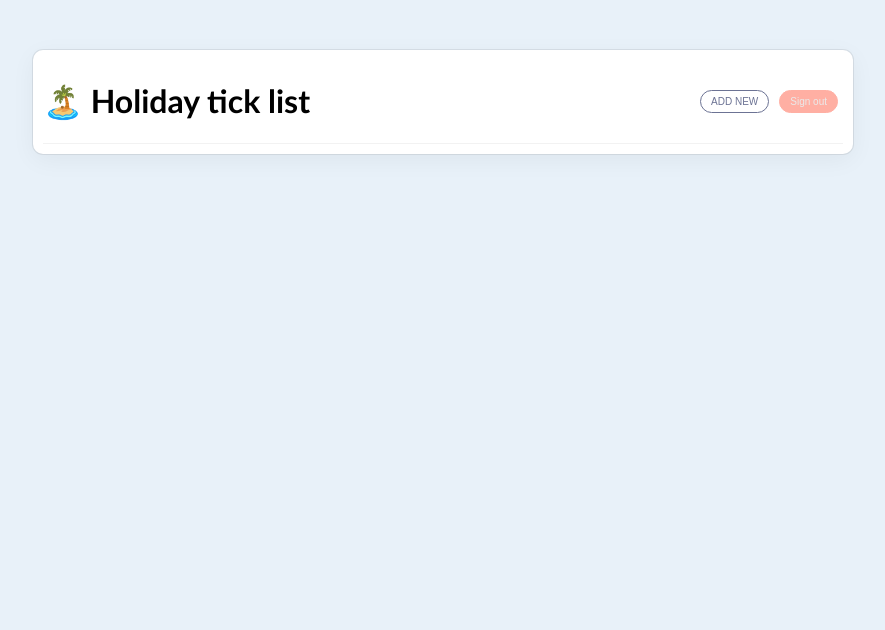
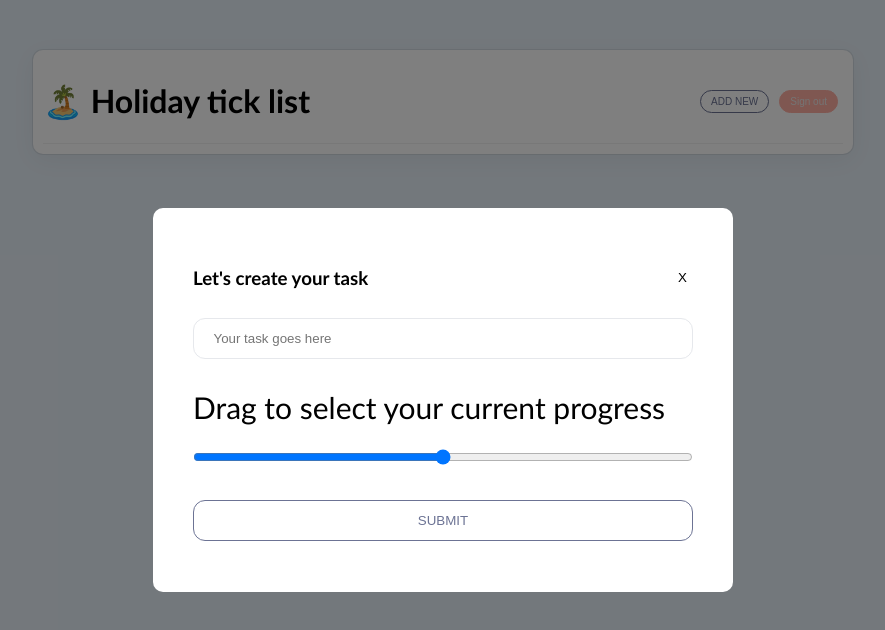
Before and after one commit to Heizal/todo-app, a React (Create React App) app in the folder client/: page / in a window 1280 px wide. Both pictures are taken after a click on the button "ADD NEW". Shown: the top 630 px of the page, without its empty margins (197-1082 px from the left). Built offline with nearby package versions, Linux system fonts and the light colour scheme; the HTML template or start-up script is replaced by a standard one.

Commit message:
create modal

```diff
--- a/client/src/components/ListHeader.js
+++ b/client/src/components/ListHeader.js
@@ -1,6 +1,10 @@
+import Modal from "./Modal";
+import { useState } from "react";
 
 // Destructure prop: listName
 const ListHeader = ({listName}) => {
+
+    const [showModal, setShowModal] = useState(false)
 
     //signOut functional expression
     const signOut = () =>{
@@ -12,9 +16,10 @@
       <div className="list-header">
         <h1>{listName}</h1>
         <div className="button-container">
-          <button className="create">Add new</button>
+          <button className="create" onClick={()=>setShowModal(true)}>Add new</button>
           <button className="signout" onClick={signOut}>Sign out</button>
         </div>
+        {showModal && <Modal mode={'create'} setShowModal = {setShowModal}/>}
       </div>
     );
   }
--- a/client/src/components/Modal.js
+++ b/client/src/components/Modal.js
@@ -1,6 +1,75 @@
-const Modal = () => {
+// This modal pushes data(todos) to the database
+
+import {useState} from 'react'
+
+
+const Modal = ({mode, setShowModal}) => {
+  const editMode = mode === 'edit'? true : false
+
+  const [data, setData] = useState({
+    // properties we want stored
+    user_email: "",
+    title: "",
+    progress: "",
+    date: editMode ? "" : new Date()
+  })
+
+  const handleChange = (e) =>{
+    const {name, value} = e.target
+
+    setData( data => ({
+      ...data,
+      [name]: value
+
+    }))
+
+    console.log(data)
+
+
+
+  }
+
+
     return (
-      <div>
+      <div className='overlay'>
+        <div className='modal'>
+          <div className='form-title-container'>
+            <h3>Let's {mode} your task</h3>
+            <button onClick={() => setShowModal(false)}>X</button>
+          </div>
+
+          <form action="">
+          {/* TITLE */}
+            <input
+              required
+              maxLength={30}
+              placeholder=" Your task goes here"
+              name="title"
+              value={data.title}
+              onChange={handleChange}
+            />
+            <br />
+            <label for="range">Drag to select your current progress</label>
+            {/* PROGRESS */}
+            <input
+              required
+              type="range"
+              id="range"
+              min="0"
+              max="100"
+              name="progress"
+              value={data.progress}
+              onChange={handleChange}
+             />
+            <input
+              className={mode}
+              type="submit"
+
+
+            />
+          </form>
+
+        </div>
       </div>
     );
   }
--- a/client/src/index.css
+++ b/client/src/index.css
@@ -31,6 +31,15 @@
     background-color: transparent;
 
 }
+
+input{
+    margin: 11px 0;
+    padding: 12px 16px;
+    border-radius: 12px;
+    border: 1.5px solid rgb(230, 232, 236);
+
+}
+
 /* List Header */
 
 .list-header{
@@ -109,11 +118,6 @@
     color: white;
 }
 
-
-
-
-
-
 /* List Item */
 .list-item{
     width: 100%;
@@ -132,3 +136,48 @@
     stroke-miterlimit: 10;
     stroke-width: 32px;
 }
+
+/* Modal */
+.overlay{
+    position: absolute;
+    left: 0;
+    top: 0;
+    width: 100vw;
+    height: 100vh;
+    background-color: rgba(0, 0, 0, 0.5);
+    display: flex;
+    justify-content: center;
+    align-items: center;
+}
+
+.modal{
+    width: 500px;
+    background-color: white;
+    padding: 40px;
+    border-radius: 10px;
+    box-shadow: rgba(0,0,0,0.05) 0 6px 25px 0, rgba(0,0,0,0.08)  0, O, 0, 1px;
+}
+
+.modal .form-title-container{
+    display: flex;
+    justify-content: space-between;
+}
+
+.modal .form-title-container button{
+    border: none;
+    background-color: transparent;
+}
+
+.modal .form-title-container button:active{
+    color: rgb(255,50,50);
+
+}
+
+.modal form{
+    display: flex;
+    flex-direction: column;
+}
+
+.modal label{
+    font-size: 30px;
+}
```
